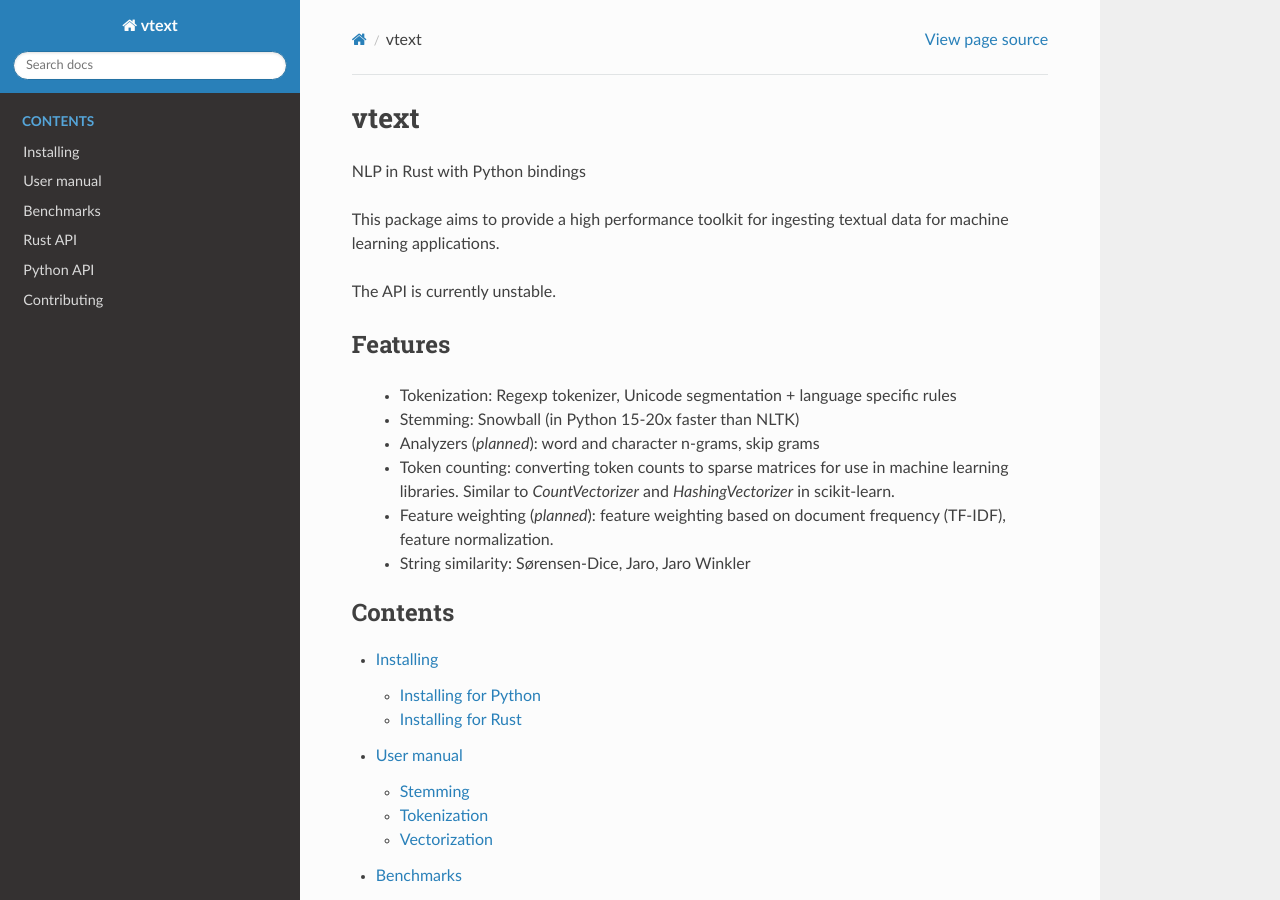
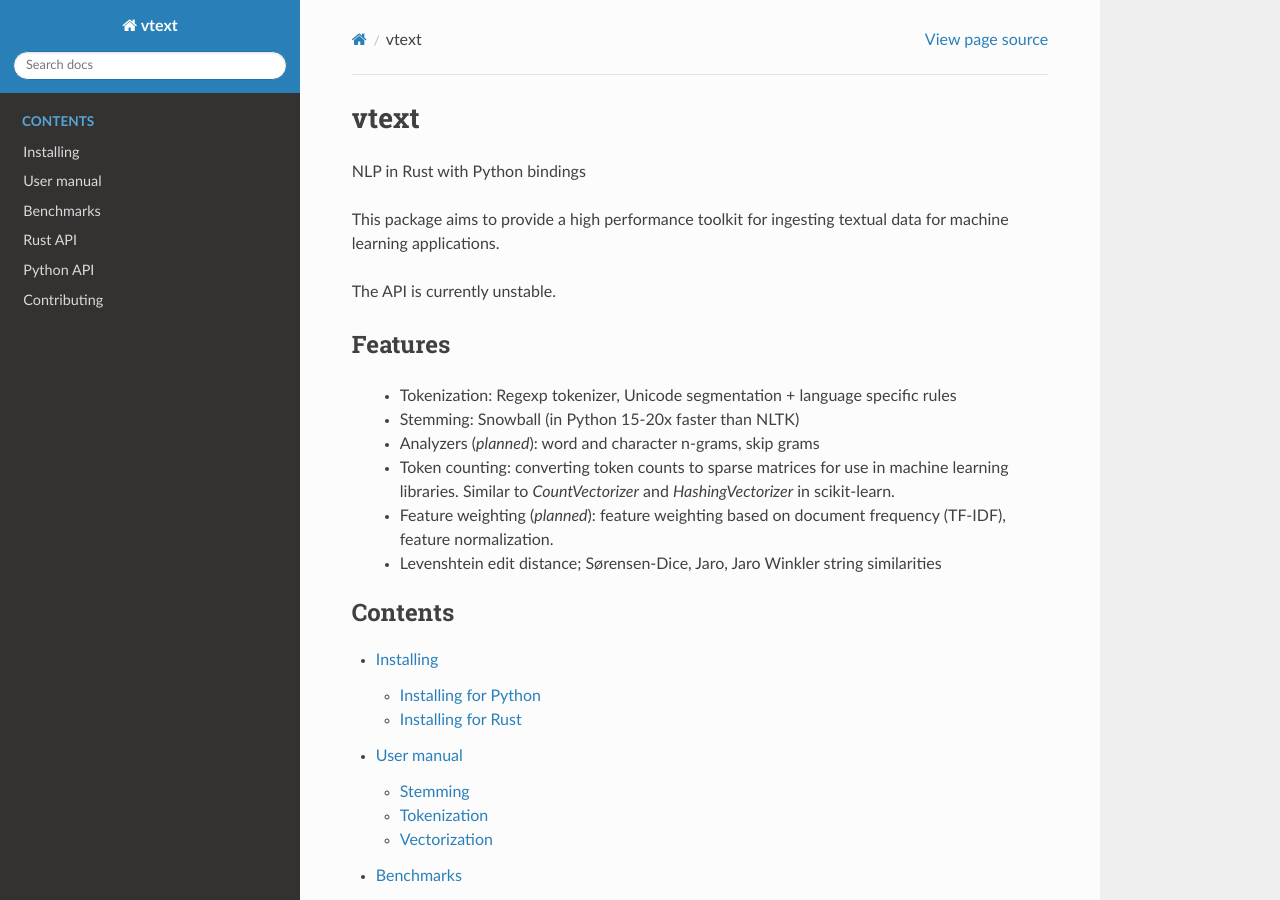
Before and after one commit to rth/vtext, a Sphinx documentation site: the page built from doc/index.rst, in a window 1280 px wide and 900 px high. Built offline with Sphinx 7.4.7 and the Read the Docs theme 2.0.0, drawn with Linux system fonts in a browser that asks for light colours.

Commit message:
Update doc

```diff
--- a/doc/index.rst
+++ b/doc/index.rst
@@ -24,7 +24,7 @@
    `HashingVectorizer` in scikit-learn.
  - Feature weighting (*planned*): feature weighting based on document
    frequency (TF-IDF), feature normalization.
- - String similarity: Sørensen-Dice, Jaro, Jaro Winkler
+ - Levenshtein edit distance; Sørensen-Dice, Jaro, Jaro Winkler string similarities
 
 .. toctree::
    :maxdepth: 2
--- a/doc/python-api.rst
+++ b/doc/python-api.rst
@@ -46,5 +46,6 @@
    :toctree: generated/
 
    metrics.string.dice_similarity
+   metrics.string.edit_distance
    metrics.string.jaro_similarity
    metrics.string.jaro_winkler_similarity
```
Also changed, not shown: README.md (+1 -1 lines), python/README.md, 1 other file.
